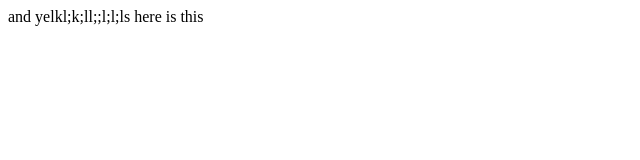
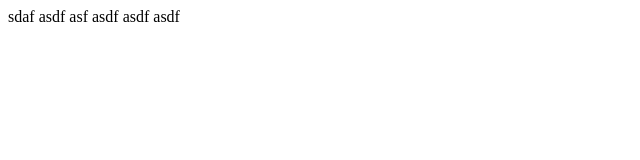
Before and after one commit to runnedrun/my-other-project, a plain HTML site: page index.html in a window 1280 px wide. Shown: the full height of the page, 0-640 px from the left. Drawn offline with Linux system fonts and the light colour scheme.

Commit message:
Classadoo autocommit

```diff
--- a/index.html
+++ b/index.html
@@ -1,9 +1,7 @@
 <html>
   <head>
   </head>
-  <body>
-    <div>
-      and yelkl;k;ll;;l;l;ls here is this
-    </div>
+  <body>sdaf asdf asf
+    asdf asdf asdf
   </body>
 </html>
--- a/test.js
+++ /dev/null
@@ -1 +0,0 @@
-sdfasdf adsf asdf asfd
```
